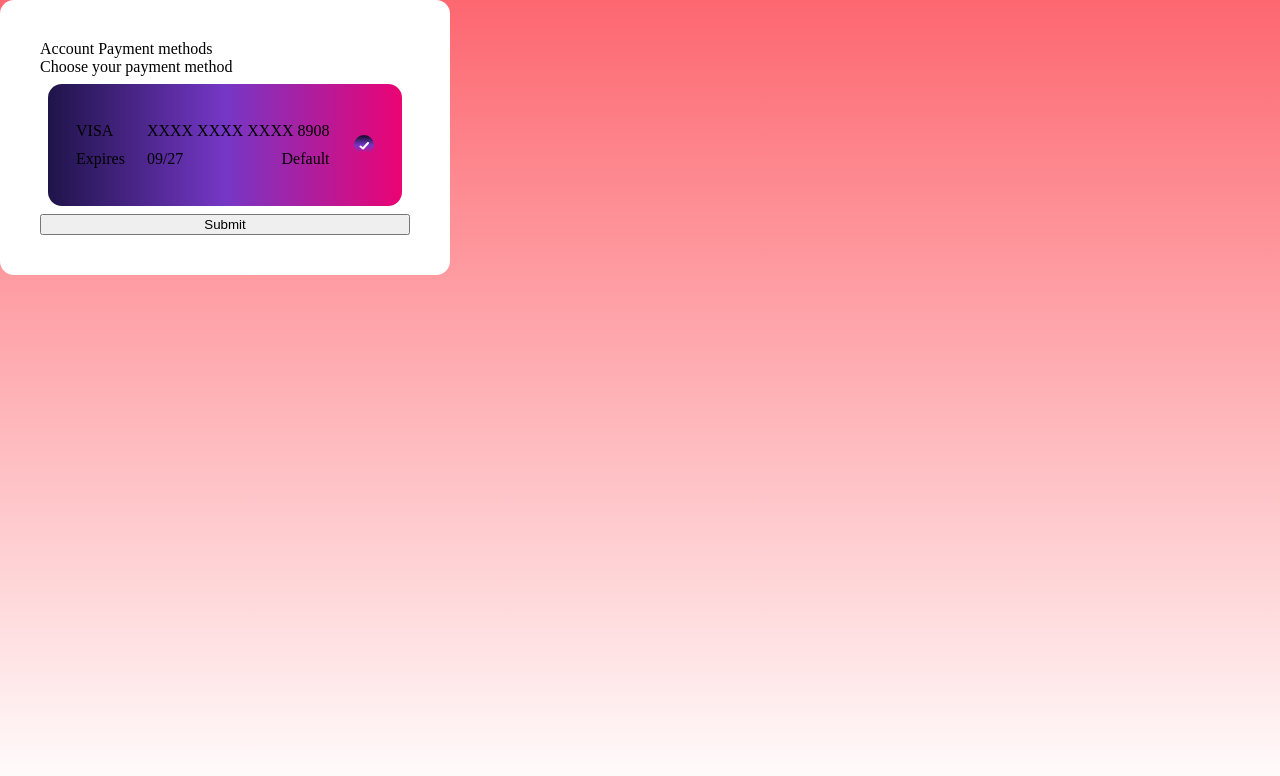
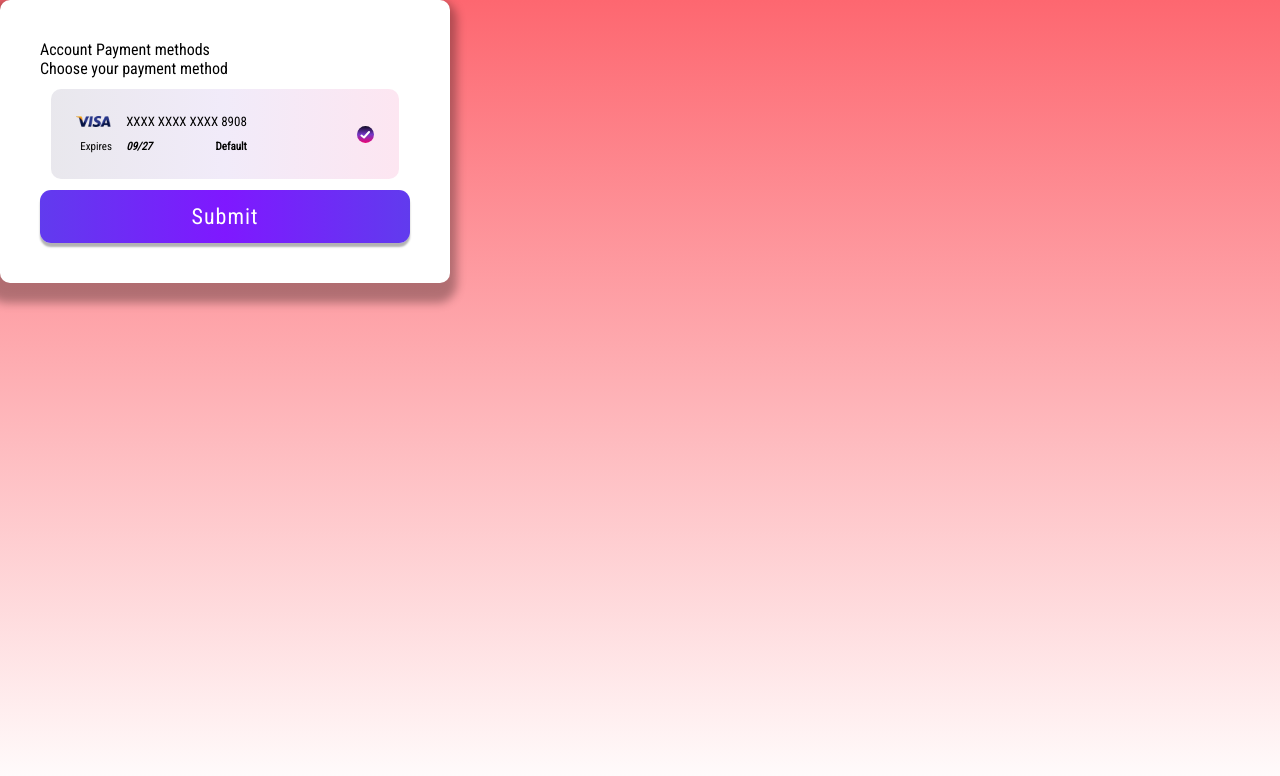
Before and after one commit to toqsukr/PaymentForm, a website built with Vite: page index.html in a window 1280 px wide. Built offline with nearby package versions, Linux system fonts and the light colour scheme.

Commit message:
designed submit button; added card choose from shadow

```diff
--- a/components/card-choose-form/card-choose-form.style.css
+++ b/components/card-choose-form/card-choose-form.style.css
@@ -4,7 +4,8 @@
     max-width: 370px;
     padding: 40px;
     background-color: white;
-    border-radius: 14px;
+    border-radius: 10px;
+    box-shadow: -3px 10px 10px 10px rgba(0, 0, 0, 0.3);
 }
 
 .card-choose-form-card-container {
@@ -14,21 +15,18 @@
     justify-content: space-between;
     align-items: center;
     margin: 16px;
-    padding: 30px 20px;
-    border-radius: 14px;
-    background-color: rgb(168, 168, 168);
+    padding: 20px;
+    border-radius: 6px;
+    background-color: rgb(255, 255, 255);
     z-index: 0;
 }
 
 .card-choose-form-card-container::before {
     content: '';
     position: absolute;
-    top: -8px;
-    left: -8px;
-    right: -8px;
-    bottom: -8px;
-    border: 8px transparent;
-    border-radius: 14px;
+    inset: -5px;
+    opacity: 0.1;
+    border-radius: 10px;
     background-image: linear-gradient(
         to right,
         #1f144a 0%,
@@ -43,18 +41,21 @@
     grid-template-columns: 1fr 3fr;
     grid-template-rows: 1fr 1fr;
     gap: 10px;
+    font-size: 13px;
 }
 
 .card-choose-form-card-other-data {
     display: flex;
     flex-direction: row;
+    align-items: center;
     justify-content: space-between;
+    font-size: 11px;
 }
 
 .card-choose-form-select-circle {
     position: relative;
-    width: 20px;
-    height: 20px;
+    width: 17px;
+    height: 17px;
     background-image: linear-gradient(
         to bottom,
         #0e0921 0%,
@@ -66,6 +67,29 @@
 
 #card-choose-form-select-icon {
     position: absolute;
-    top: 6.5px;
-    left: 4.5px;
+    top: 5px;
+    left: 3px;
 }
+
+#card-choose-form-visa-icon {
+    width: 35px;
+    height: 11px;
+    align-self: center;
+}
+button {
+    font-family: 'Roboto Condensed';
+    font-size: 22px;
+    font-weight: lighter;
+    letter-spacing: 1px;
+    background: linear-gradient(
+        to right,
+        #613bee 0%,
+        #7f18ff 50%,
+        #613bee 100%
+    );
+    border: 0;
+    border-radius: 11px;
+    padding: 14px 30px;
+    color: white;
+    box-shadow: 0px 4px 2px 0px rgba(0, 0, 0, 0.3);
+}
--- a/components/card-choose-form/card-choose-form.template.html
+++ b/components/card-choose-form/card-choose-form.template.html
@@ -8,12 +8,22 @@
 <div class="card-choose-form-card-container">
     <div class="card-choose-form-card-data-container">
         <div class="card-choose-form-card-data">
-            <span>VISA</span>
-            <span>XXXX XXXX XXXX 8908</span>
-            <span>Expires</span>
+            <img
+                id="card-choose-form-visa-icon"
+                src="/images/visa.png"
+                alt="" />
+            <span style="font-weight: 500">XXXX XXXX XXXX 8908</span>
+            <span
+                style="
+                    font-size: 11px;
+                    justify-self: center;
+                    align-self: center;
+                "
+                >Expires</span
+            >
             <div class="card-choose-form-card-other-data">
-                <span>09/27</span>
-                <span id="card-choose-form-default">Default</span>
+                <span style="font-weight: 600; font-style: italic">09/27</span>
+                <span style="font-weight: bold">Default</span>
             </div>
         </div>
     </div>
--- a/index.html
+++ b/index.html
@@ -3,6 +3,9 @@
     <head>
         <meta charset="UTF-8" />
         <link rel="icon" type="image/svg+xml" href="/vite.svg" />
+        <link
+            href="https://fonts.googleapis.com/css?family=Roboto Condensed"
+            rel="stylesheet" />
         <meta name="viewport" content="width=device-width, initial-scale=1.0" />
         <title>Payment Form</title>
     </head>
--- a/style.css
+++ b/style.css
@@ -4,6 +4,7 @@ body {
 }
 
 #app {
+    font-family: 'Roboto Condensed';
     height: 100%;
     background-image: linear-gradient(
         to bottom,
```
Also changed, not shown: public/images/visa.png (added).
